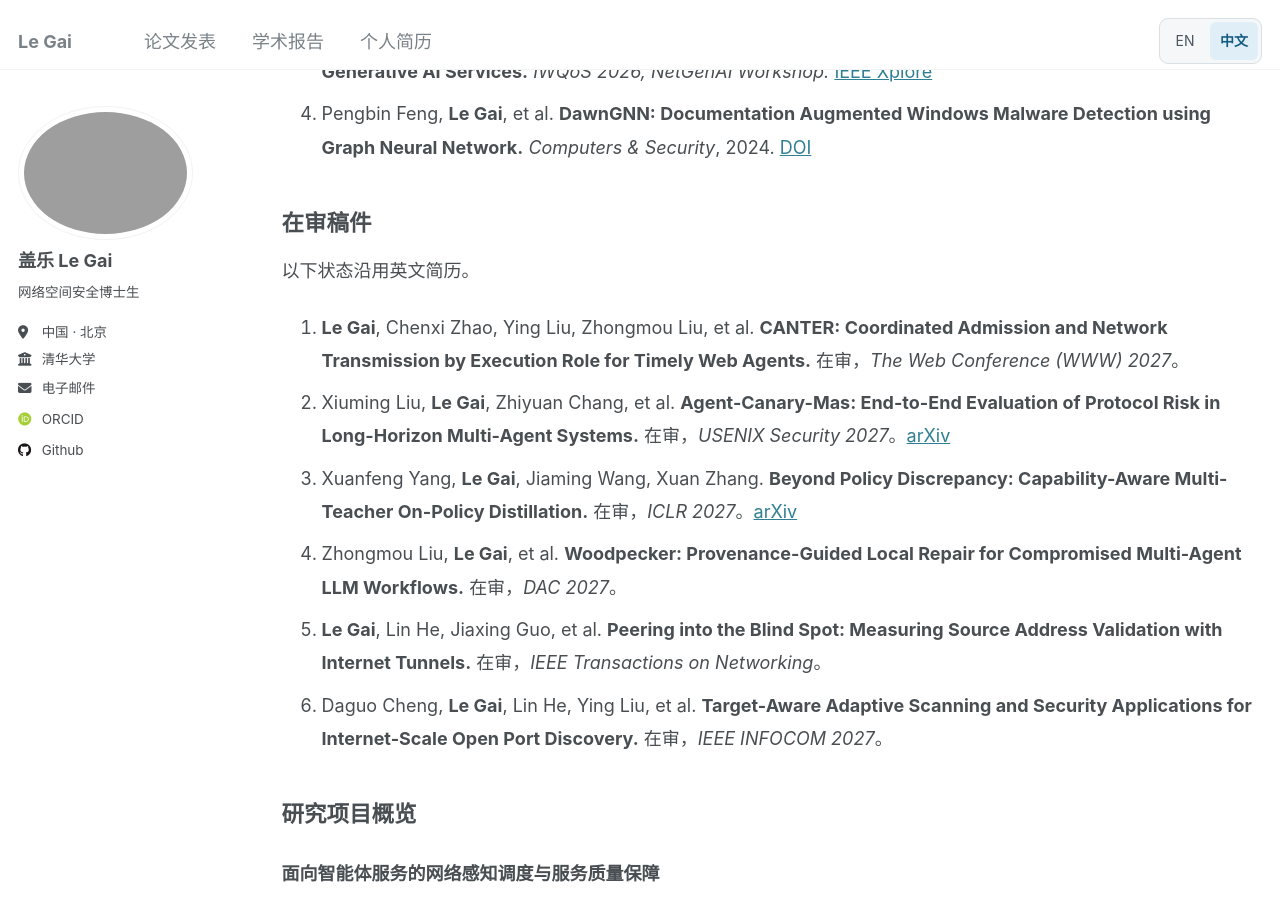
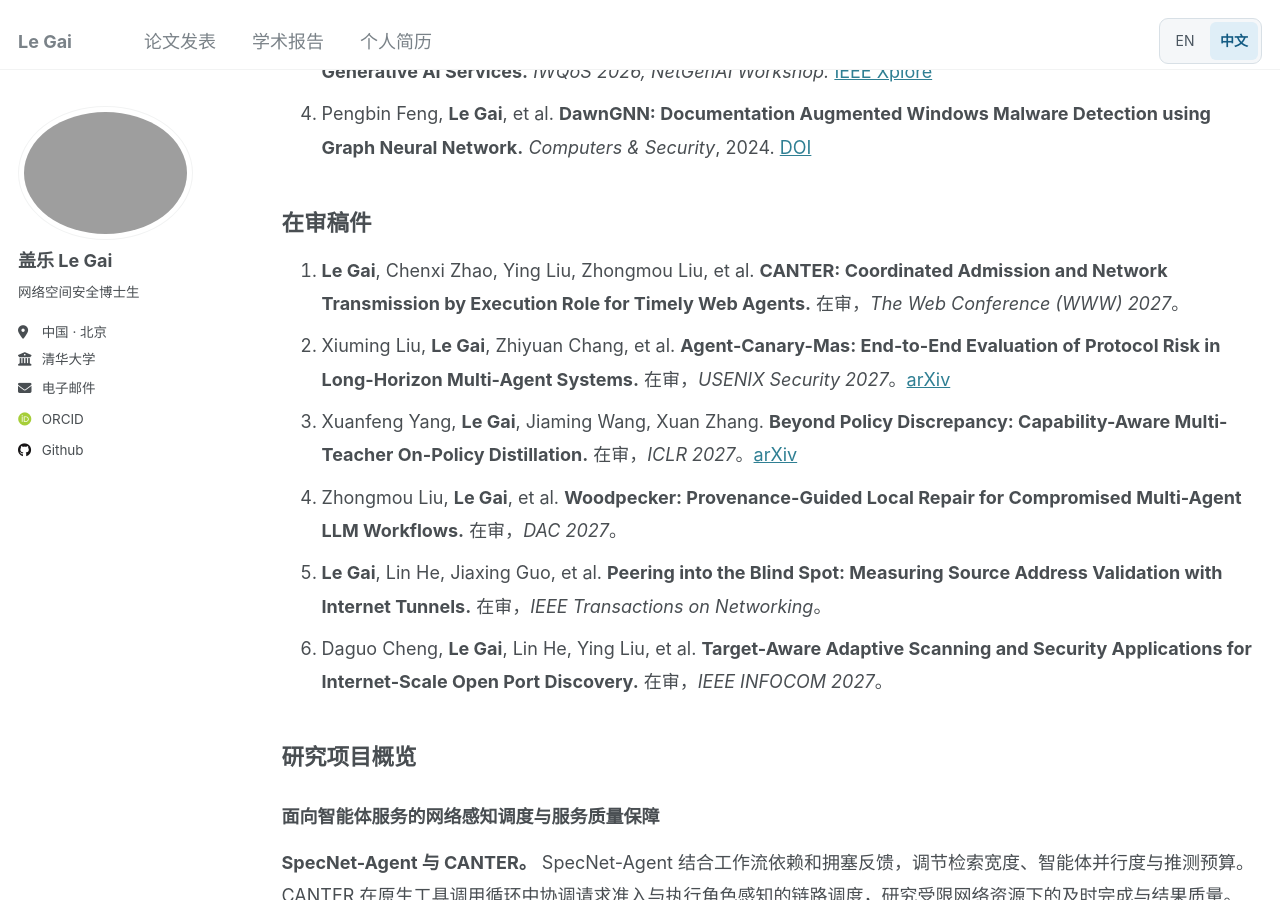
Before and after one commit to LeGai325/LeGai325.github.io, a Jekyll site: the page built from _pages/zh/cv.md, in a window 1280 px wide and 900 px high, scrolled down 2176 px. Built offline with Jekyll 4.4.1, drawn with Linux system fonts in a browser that asks for light colours; some web fonts are replaced.

Commit message:
Update CV with current papers under review
Removed redundant note about English resume and updated the list of papers under review.

```diff
--- a/_pages/zh/cv.md
+++ b/_pages/zh/cv.md
@@ -74,8 +74,6 @@ excerpt: "盖乐的教育经历、研究工作、实习经历、论文与学术
 4. Pengbin Feng, **Le Gai**, et al. **DawnGNN: Documentation Augmented Windows Malware Detection using Graph Neural Network.** *Computers & Security*, 2024. [DOI](https://doi.org/10.1016/j.cose.2024.103788)
 
 ## 在审稿件
-
-以下状态沿用英文简历。
 
 1. **Le Gai**, Chenxi Zhao, Ying Liu, Zhongmou Liu, et al. **CANTER: Coordinated Admission and Network Transmission by Execution Role for Timely Web Agents.** 在审，*The Web Conference (WWW) 2027*。
 2. Xiuming Liu, **Le Gai**, Zhiyuan Chang, et al. **Agent-Canary-Mas: End-to-End Evaluation of Protocol Risk in Long-Horizon Multi-Agent Systems.** 在审，*USENIX Security 2027*。[arXiv](https://arxiv.org/abs/2610.15529)
```
